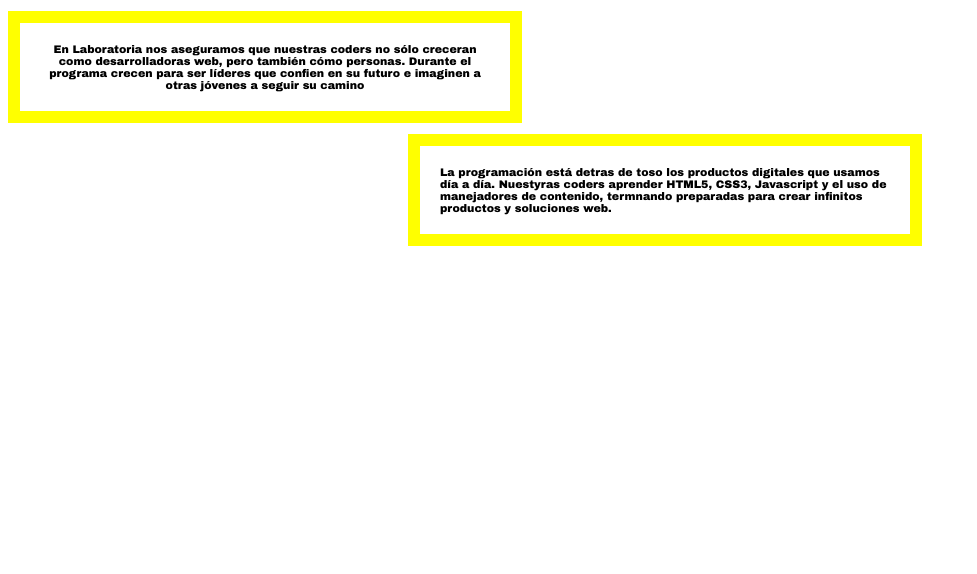
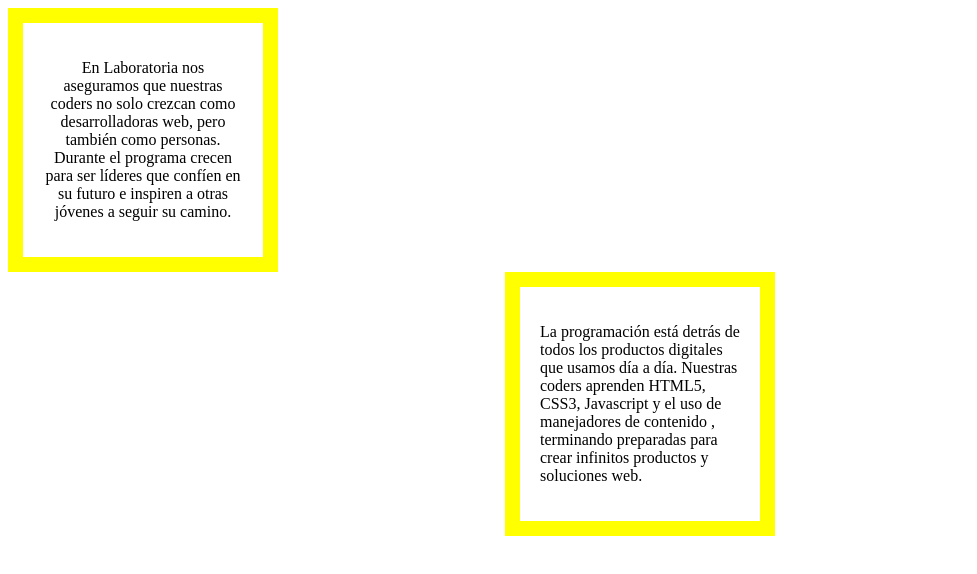
Before and after one commit to MariliaEsther/margenes-automaticos, a plain HTML site: page index.html in a window 1280 px wide. Shown: the whole page, without its empty margins (0-977 px from the left). Drawn offline with Linux system fonts and the light colour scheme.

Commit message:
2docommit

```diff
--- a/index.html
+++ b/index.html
@@ -1,15 +1,17 @@
 <!DOCTYPE html>
-<html>
+<html lang="en">
 <head>
-<link rel="stylesheet"type="text/css" href="main.css">
-<link rel="shortcut icon" href="favicon.ico">
-	<title>Margenes Automatico</title>
-
+    <meta charset="UTF-8">
+    <title>MARGENES AUTOMATICOS</title>
+    <link rel="stylesheet" href="main.css" type="text/css">
+    <link rel="shortcut icon" href="favicon.ico">
 </head>
 <body>
-<div>
-    <p class="laboratoria">En Laboratoria nos aseguramos que nuestras coders no sólo creceran como desarrolladoras web, pero también cómo personas. Durante el programa crecen para ser líderes que confien en su futuro e imaginen a otras jóvenes a seguir su camino</p>
-    <p class="programacion">La programación está detras de toso los productos digitales que usamos día a día. Nuestyras coders aprender HTML5, CSS3, Javascript y el uso de manejadores de contenido, termnando preparadas para crear infinitos productos y soluciones web.</p>
-</div>
+    <div class="div1">
+    <p>En Laboratoria nos aseguramos que nuestras coders no solo crezcan como desarrolladoras web, pero también como personas. Durante el programa crecen para ser líderes que confíen en su futuro e inspiren a otras jóvenes a seguir su camino.</p>
+    </div>
+    <div class="div2">
+    <p>La programación está detrás de todos los productos digitales que usamos día a día. Nuestras coders aprenden HTML5, CSS3, Javascript y el uso de manejadores de contenido , terminando preparadas para crear infinitos productos y soluciones web.</p>
+    </div>
 </body>
 </html>
--- a/main.css
+++ b/main.css
@@ -1,22 +1,12 @@
-
-.laboratoria {
-    margin-right: 750px;
-    border: solid yellow;
-    border-width: 12px;
+div {
+   border: 15px solid yellow;
+    width: 200px;
+    padding: 20px;
+}
+.div1 {
     text-align: center;
-    padding: 20px
-}
-.programacion {
-    margin-left: 400px;
-    margin-right: 350px;
-    text-align: left;
-    border: solid yellow;
-    border-width: 12px;
-    padding: 20px;
 
 }
-p {
-    font-family: arial black;
-    font-size: 11px;
-    color: black;
+.div2 {
+    margin: auto;
 }
```
